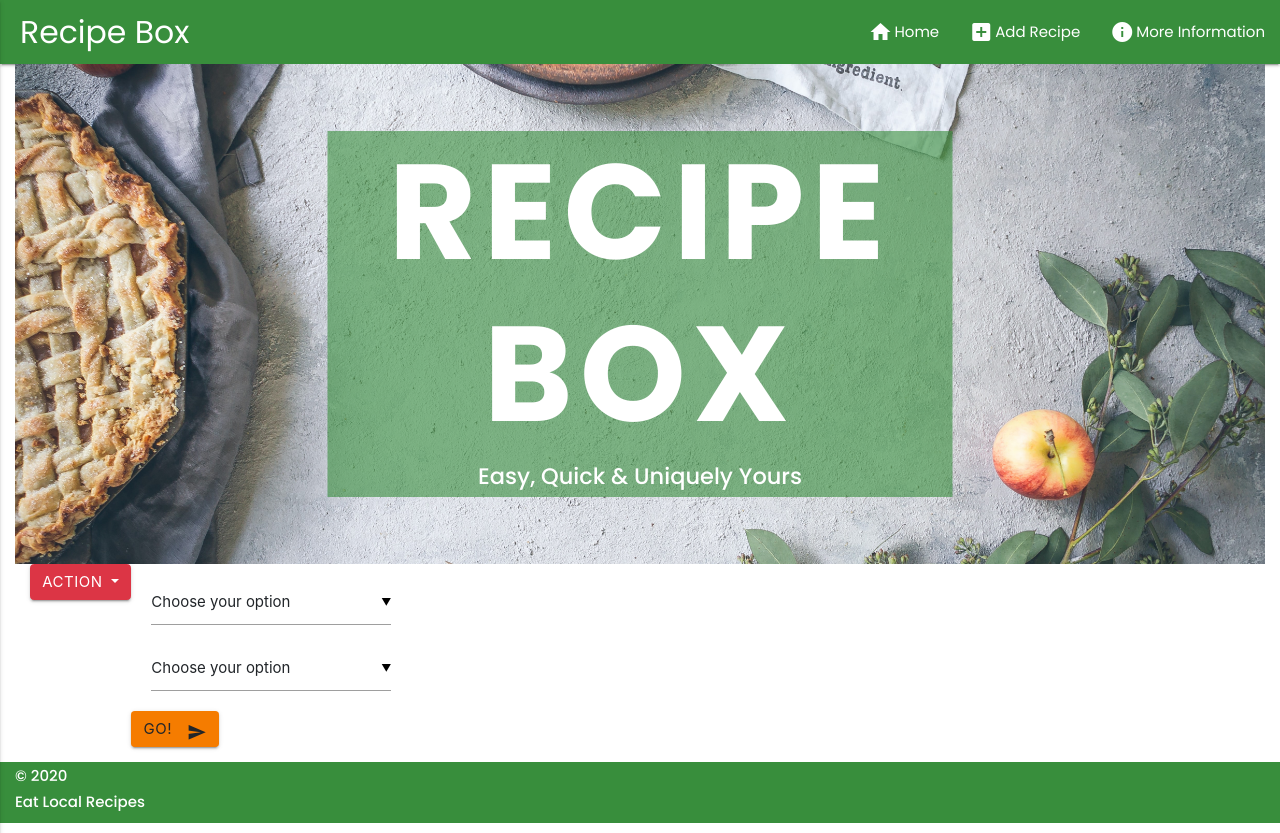
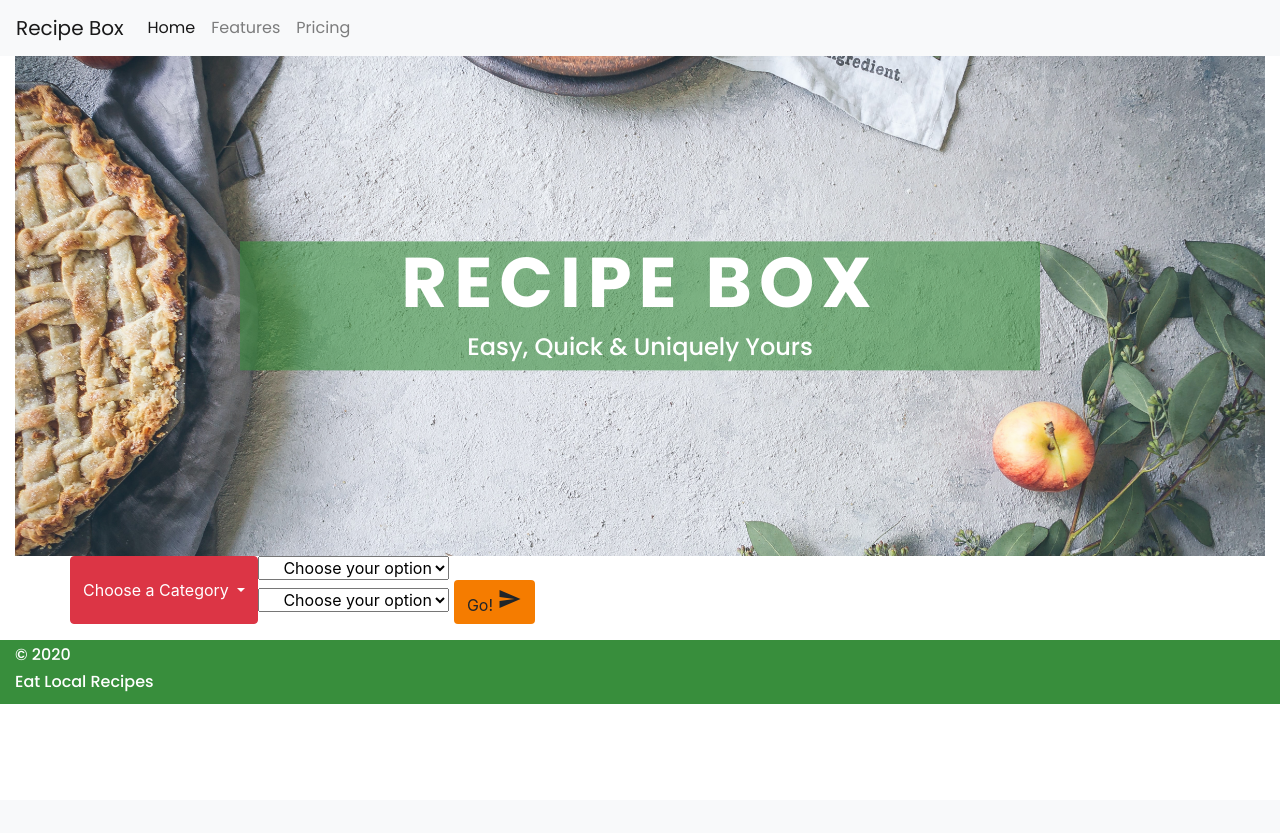
Before and after one commit to cherylhaz/milestone_project_3, a Flask app: page / in a window 1280 px wide. After the commit the page ends 704 px from the top, so only its background shows below. Run offline with Flask 2, Linux system fonts and the light colour scheme; data that the repository does not hold is empty; some libraries are stand-ins or nearby versions.

Commit message:
Beginning of removing materalize from project and replacing with bootstrap

```diff
--- a/static/css/style.css
+++ b/static/css/style.css
@@ -11,10 +11,6 @@ nav .title {
     padding-left: 20px;
 }
 
-.my_header i {
-    padding: 0;
-    margin-right: 2px;
-}
 
 .my_header a:hover {
     color: #f57c00;
@@ -54,7 +50,7 @@ background-image: url("../images/background1.jpg");
 .text h1 {
     text-transform: uppercase;
     font-weight: bold;
-    font-size: 9em;
+    font-size: 440%;
     letter-spacing: 7px;
 }
 
--- a/templates/base.html
+++ b/templates/base.html
@@ -5,33 +5,43 @@
     <meta name="viewport" content="width=device-width, initial-scale=1.0">
     <title>Recipe Box</title>
     <link href="https://fonts.googleapis.com/icon?family=Material+Icons" rel="stylesheet">
-    <link rel="stylesheet"  href="https://cdnjs.cloudflare.com/ajax/libs/materialize/0.100.2/css/materialize.min.css">
     <link rel="stylesheet" href="https://stackpath.bootstrapcdn.com/bootstrap/4.5.0/css/bootstrap.min.css" integrity="sha384-9aIt2nRpC12Uk9gS9baDl411NQApFmC26EwAOH8WgZl5MYYxFfc+NcPb1dKGj7Sk" crossorigin="anonymous">
     <link rel="stylesheet" href="{{url_for('static', filename='css/style.css')}}" type="text/css" />
 </head>
 <body>
+<!--Header -->
     <header>
-<nav >
-            <div class="nav-wrapper my_header">
-                <a href="{{url_for('main_page')}}" class="brand-logo title">Recipe Box</a>
-                <a href="#" data-activates="mobile-demo" class="button-collapse"><i class="material-icons">menu</i></a>
-                <ul id="nav-mobile" class="right hide-on-med-and-down">
-                    <li><a href="{{url_for('main_page')}}"><i class="material-icons left header_icons">home</i>Home</a></li>
-                    <li><a href="{{url_for('add_recipe')}}"><i class="material-icons left">add_box</i>Add Recipe</a></li>
-                    <li><a href="{{url_for('more_info')}}"><i class="material-icons left">info</i>More Information</a></li>
-                </ul>
-                <ul class="side-nav" id="mobile-demo">
-                    <li><a href="{{url_for('main_page')}}">Home</a></li>
-                    <li><a href="{{url_for('add_recipe')}}">Add Recipe</a></li>
-                    <li><a href="">More Information</a></li>
-                </ul>
-            </div>
-        </nav>
-        <!--Hero Image -->
+    <nav class="navbar navbar-expand-lg navbar-light bg-light my_header">
+  <a class="navbar-brand" href="{{url_for('main_page')}}">Recipe Box</a>
+    <ul class="navbar-nav">
+      <li class="nav-item active">
+        <a class="nav-link" href="{{url_for('main_page')}}">Home <span class="sr-only">(current)</span></a>
+      </li>
+      <li class="nav-item">
+        <a class="nav-link" href="{{url_for('add_recipe')}}">Features</a>
+      </li>
+      <li class="nav-item">
+        <a class="nav-link" href="{{url_for('more_info')}}">Pricing</a>
+      </li>
+      </ul>
+  <button class="navbar-toggler" type="button" data-toggle="dropdown" data-target="#navbarNavDropdown" aria-controls="navbarNavDropdown" aria-expanded="false" aria-label="Toggle navigation">
+    <span class="navbar-toggler-icon"></span>
+  </button>
+  <div class="collapse navbar-collapse" id="navbarNavDropdown">
+    <div class="dropdown-menu" aria-labelledby="dropdownMenuReference">
+      <a class="dropdown-item" href="{{url_for('main_page')}}">Home</a>
+      <a class="dropdown-item" href="{{url_for('add_recipe')}}">Add Recipe</a>
+      <a class="dropdown-item" href="{{url_for('more_info')}}">More Information</a>
+      </div>
+  </div>
+
+</nav>
+
+<!--Hero Image -->
         <section id="header_image>"
         <div class="container-fluid">
-        <div class="main_image">
-            <div class="text">
+         <div class="main_image">
+            <div class="container-fluid text">
                 <h1>Recipe Box</h1>
                 <h4>Easy, Quick & Uniquely Yours</h4>
             </div>
@@ -42,6 +52,7 @@
     {% block content%}
     {% endblock %}
     </div>
+<!--Footer -->
     <footer>
         <div>
           <div class="footer_text"><h6>&copy; <script>document.write(new Date().getFullYear())</script></h6>
@@ -49,15 +60,13 @@
         </div>
     </footer>
 
-    <script src="https://cdnjs.cloudflare.com/ajax/libs/jquery/3.2.1/jquery.min.js"></script>
-    <script src="https://cdnjs.cloudflare.com/ajax/libs/materialize/0.100.2/js/materialize.min.js"></script>
+<script src="https://code.jquery.com/jquery-3.5.1.slim.min.js" integrity="sha384-DfXdz2htPH0lsSSs5nCTpuj/zy4C+OGpamoFVy38MVBnE+IbbVYUew+OrCXaRkfj" crossorigin="anonymous"></script>
+<script src="https://cdn.jsdelivr.net/npm/popper.js@1.16.0/dist/umd/popper.min.js" integrity="sha384-Q6E9RHvbIyZFJoft+2mJbHaEWldlvI9IOYy5n3zV9zzTtmI3UksdQRVvoxMfooAo" crossorigin="anonymous"></script>
+<script src="https://stackpath.bootstrapcdn.com/bootstrap/4.5.0/js/bootstrap.min.js" integrity="sha384-OgVRvuATP1z7JjHLkuOU7Xw704+h835Lr+6QL9UvYjZE3Ipu6Tp75j7Bh/kR0JKI" crossorigin="anonymous"></script>
     <script>
         $(document).ready(function() {
-            $(".button-collapse").sideNav();
-            $('.select1').material_select();
-
+            $('.dropdown-toggle').dropdown()
         });
-        $('.dropdown-toggle').dropdown()
     </script>
 
 </body>
--- a/templates/index.html
+++ b/templates/index.html
@@ -2,17 +2,17 @@
 <div class="container-fluid">
     <ul>
     <!-- Example single danger button -->
-    <form action="{{url_for('search_results')}}" methods="GET">
+
 <div class="btn-group">
   <button type="button" name="selected_category" class="btn btn-danger dropdown-toggle" data-toggle="dropdown" aria-haspopup="true" aria-expanded="false">
-    Action
+    Choose a Category
   </button>
   <div class="dropdown-menu">
   {% for category in categories %}
-    <a class="dropdown-item" href="">{{category.title}}</a>
+    <a class="dropdown-item" href="{{category.slug}}">{{category.title}}</a>
     {% endfor %}
 </div>
-</form>
+
      <form action="{{url_for('search_results')}}" methods="GET" class="">
                                 <div class="input-field">
                                     <select name="selected_category"  class="select1">
```
